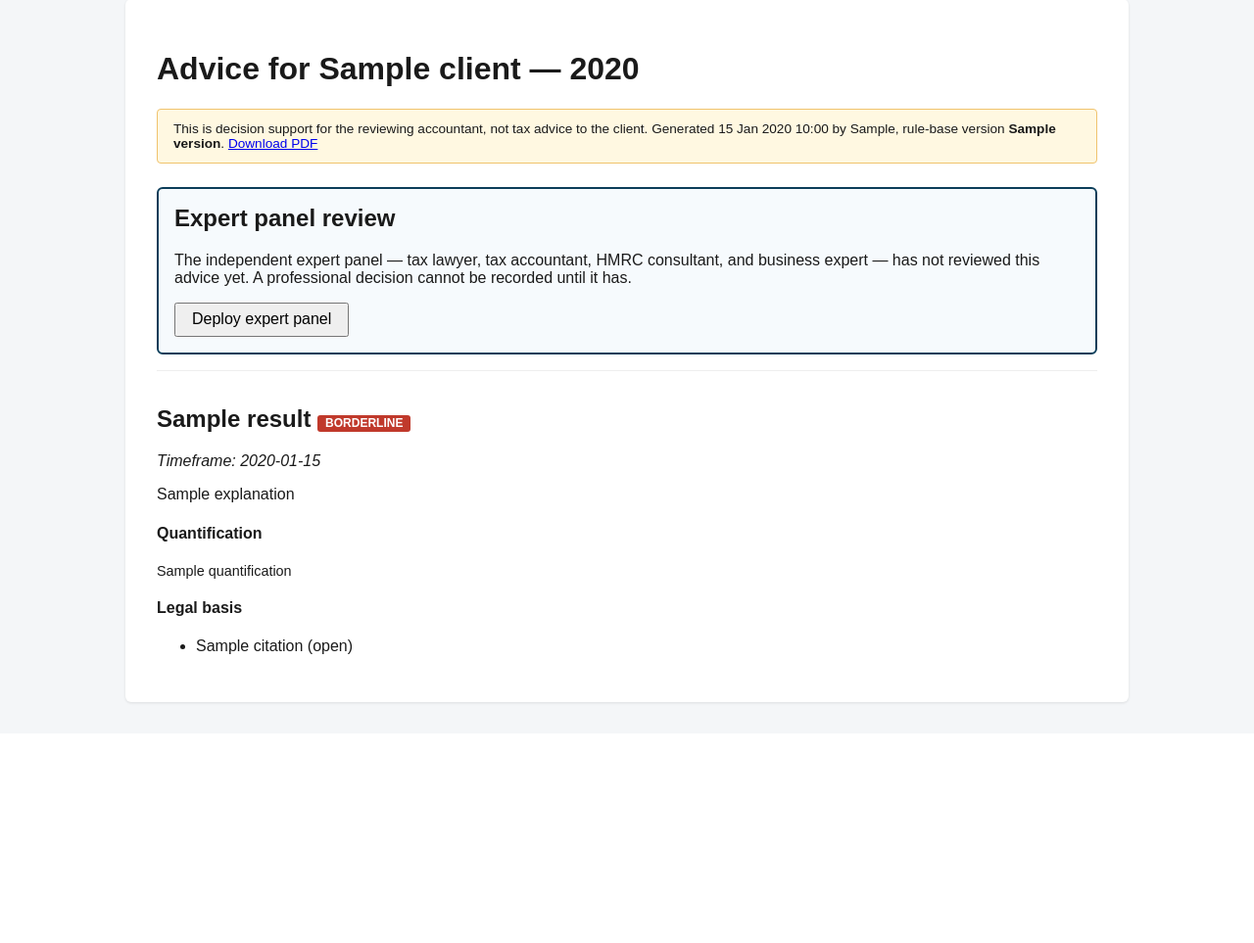
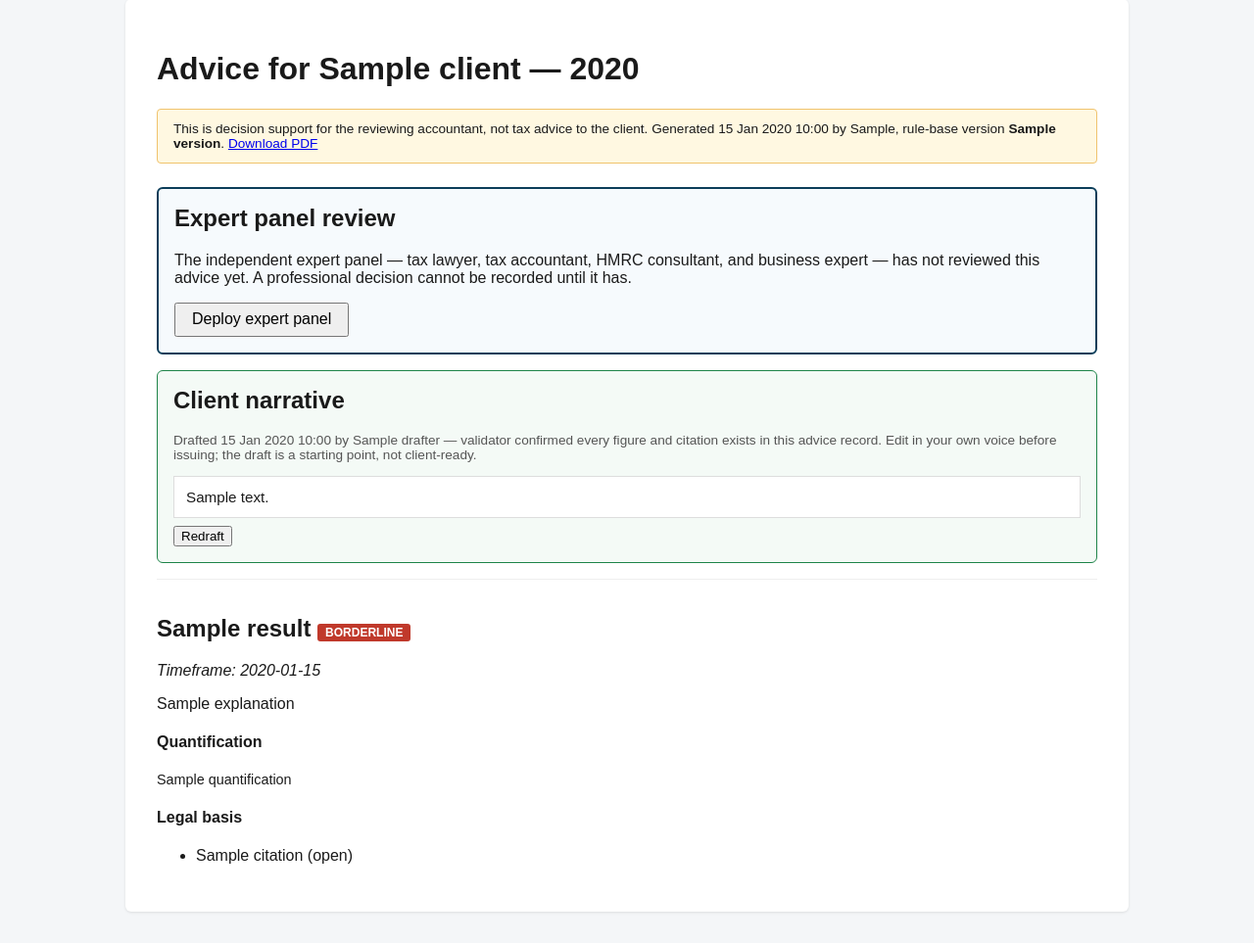
Before and after one commit to kfrem/kafs-tax-planner, a Django app: template templates/advice/advice_detail.html in a window 1280 px wide. Shown: the part 83-1046 px from the top of the page at 98% size. Before the commit the page ends 803 px from the top, so only its background shows below. Run offline with Django 5.2, Linux system fonts and the light colour scheme; the template is opened without the code that fills it: most values are stand-ins (such as "Sample title", 1, 10 or a date in 2020); some libraries are stand-ins or nearby versions.

Commit message:
auto: save 2026-07-05 12:49

```diff
--- a/templates/advice/advice_detail.html
+++ b/templates/advice/advice_detail.html
@@ -84,6 +84,28 @@
     {% endwith %}
 </section>
 
+<section style="border:1px solid #1e8449; border-radius:6px; padding:1rem; margin:1rem 0; background:#f4faf6;">
+    <h2 style="margin-top:0;">Client narrative</h2>
+    {% if narrative %}
+        <p style="font-size:0.85rem; color:#555;">
+            Drafted {{ narrative.created_at|date:"d M Y H:i" }} by {{ narrative.drafter }} —
+            validator confirmed every figure and citation exists in this advice record.
+            Edit in your own voice before issuing; the draft is a starting point, not client-ready.
+        </p>
+        <div style="white-space:pre-wrap; background:white; border:1px solid #ddd; padding:0.75rem; font-size:0.95rem;">{{ narrative.text }}</div>
+        <form method="post" action="{% url 'advice:narrative-draft' record.pk %}" style="margin-top:0.5rem;">
+            {% csrf_token %}<button type="submit">Redraft</button>
+        </form>
+    {% else %}
+        <p>No narrative drafted yet. The drafter composes client-facing prose from the
+           computed figures only, and a validator rejects any draft containing a number
+           or citation not present in this record.</p>
+        <form method="post" action="{% url 'advice:narrative-draft' record.pk %}">
+            {% csrf_token %}<button type="submit">Draft client narrative</button>
+        </form>
+    {% endif %}
+</section>
+
 {% for r in record.results %}
 <section style="border-top:1px solid #eee; padding-top:1rem; margin-top:1rem;">
     <h2>{{ r.strategy_name }}
```
